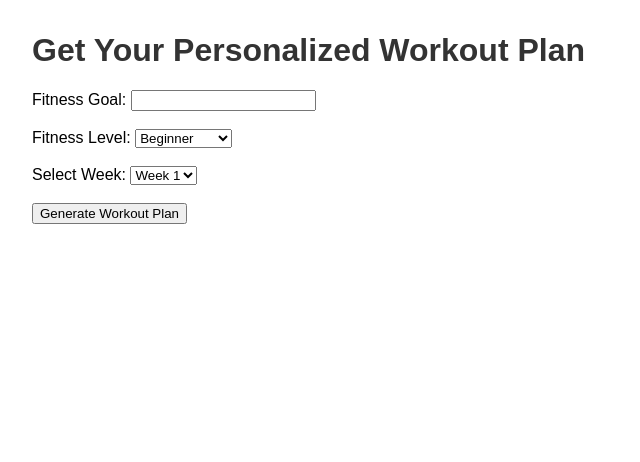
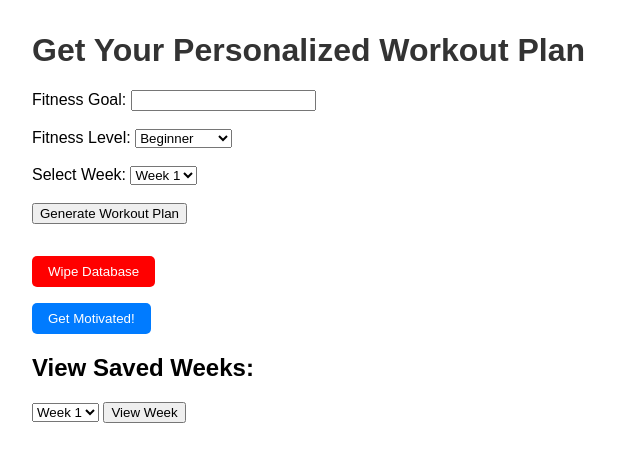
Before and after one commit to LClingner2/GAITProject, a Flask app: page / in a window 1280 px wide. Shown: the top 462 px of the page, without its empty margins (0-640 px from the left). Run offline with Flask 3, Linux system fonts and the light colour scheme.

Commit message:
added database and a text to speech button for motivational quotes

```diff
--- a/app.py
+++ b/app.py
@@ -1,7 +1,9 @@
-from flask import Flask, request, render_template
+from flask import Flask, request, render_template, redirect, url_for
+from flask_sqlalchemy import SQLAlchemy
 import openai
 import os
 from dotenv import load_dotenv
+from datetime import datetime
 
 # Load environment variables from .env file
 load_dotenv()
@@ -11,6 +13,27 @@ openai.api_key = os.getenv("OPENAI_API_KEY")
 
 # Initialize Flask app
 app = Flask(__name__)
+
+# Configure the SQLite database
+app.config['SQLALCHEMY_DATABASE_URI'] = 'sqlite:///workouts.db'
+app.config['SQLALCHEMY_TRACK_MODIFICATIONS'] = False
+db = SQLAlchemy(app)
+
+# Database model
+class WorkoutPlan(db.Model):
+    id = db.Column(db.Integer, primary_key=True)
+    goal = db.Column(db.String(100), nullable=False)
+    fitness_level = db.Column(db.String(50), nullable=False)
+    week = db.Column(db.String(20), nullable=False)
+    content = db.Column(db.Text, nullable=False)
+    created_at = db.Column(db.DateTime, default=datetime.utcnow)
+
+    def __repr__(self):
+        return f"<WorkoutPlan {self.id} - {self.week}>"
+
+# Initialize the database
+with app.app_context():
+    db.create_all()
 
 @app.route("/", methods=["GET", "POST"])
 def home():
@@ -23,31 +46,78 @@ def home():
         fitness_level = request.form.get("fitness_level")
         selected_week = request.form.get("week")
 
-        # Construct a 7-day workout plan prompt with the selected week
-        prompt = f"""
-        Generate a personalized 7-day workout plan for {selected_week} for someone whose goal is '{goal}' and whose fitness level is '{fitness_level}'.
-        Provide a plan for each day of the week (Day 1 to Day 7), including warm-ups, main exercises, and cool-downs.
-        """
+        # Ensure selected_week has a default value
+        if not selected_week:
+            selected_week = "Week 1"
 
-        try:
-            # Use ChatCompletion for chat-based models
-            response = openai.ChatCompletion.create(
-                model="gpt-4",  # Or "gpt-4"
-                messages=[
-                    {"role": "user", "content": prompt}
-                ],
-                max_tokens=700  # Ensure sufficient space for detailed plans
-            )
-            # Extract the generated workout plan
-            workout_plan = response["choices"][0]["message"]["content"].strip()
+        # Check if the workout for this week, goal, and fitness level already exists
+        existing_plan = WorkoutPlan.query.filter_by(goal=goal, fitness_level=fitness_level, week=selected_week).first()
 
-            # Split the workout plan by days using "Day X:" as the delimiter
-            daily_workouts = workout_plan.split("Day ")
-            daily_workouts = [f"Day {day.strip()}" for day in daily_workouts if day.strip()]
-        except Exception as e:
-            workout_plan = f"Error: {str(e)}"
+        if existing_plan:
+            workout_plan = existing_plan.content
+        else:
+            # Construct a 7-day workout plan prompt with the selected week
+            prompt = f"""
+            Generate a personalized 7-day workout plan for {selected_week} for someone whose goal is '{goal}' and whose fitness level is '{fitness_level}'.
+            Provide a plan for each day of the week (Day 1 to Day 7), including warm-ups, main exercises, and cool-downs.
+            """
+            try:
+                # Use ChatCompletion for chat-based models
+                response = openai.ChatCompletion.create(
+                    model="gpt-4",  # Or "gpt-4"
+                    messages=[
+                        {"role": "user", "content": prompt}
+                    ],
+                    max_tokens=700  # Ensure sufficient space for detailed plans
+                )
+                # Extract the generated workout plan
+                workout_plan = response["choices"][0]["message"]["content"].strip()
 
-    return render_template("index.html", daily_workouts=daily_workouts, selected_week=selected_week)
+                # Save the workout plan to the database
+                new_plan = WorkoutPlan(goal=goal, fitness_level=fitness_level, week=selected_week, content=workout_plan)
+                db.session.add(new_plan)
+                db.session.commit()
+
+            except Exception as e:
+                db.session.rollback()  # Roll back the session in case of an error
+                workout_plan = f"Error: {str(e)}"
+
+        # Split the workout plan by days using "Day X:" as the delimiter
+        daily_workouts = workout_plan.split("Day ")
+        daily_workouts = [f"Day {day.strip()}" for day in daily_workouts if day.strip()]
+
+    # Fetch all saved weeks for display in the dropdown
+    saved_weeks = WorkoutPlan.query.with_entities(WorkoutPlan.week).distinct().all()
+    saved_weeks = [week[0] for week in saved_weeks]
+
+    return render_template("index.html", daily_workouts=daily_workouts, selected_week=selected_week, saved_weeks=saved_weeks)
+
+@app.route("/view", methods=["GET"])
+def view_week():
+    week = request.args.get("week")
+    plan = WorkoutPlan.query.filter_by(week=week).first()
+    daily_workouts = []
+
+    if plan:
+        # Split the workout plan by days using "Day X:" as the delimiter
+        daily_workouts = plan.content.split("Day ")
+        daily_workouts = [f"Day {day.strip()}" for day in daily_workouts if day.strip()]
+
+    # Fetch all saved weeks for display in the dropdown
+    saved_weeks = WorkoutPlan.query.with_entities(WorkoutPlan.week).distinct().all()
+    saved_weeks = [week[0] for week in saved_weeks]
+
+    return render_template("index.html", daily_workouts=daily_workouts, selected_week=week, saved_weeks=saved_weeks)
+
+@app.route("/wipe", methods=["POST"])
+def wipe_database():
+    try:
+        # Delete all records from the WorkoutPlan table
+        db.session.query(WorkoutPlan).delete()
+        db.session.commit()
+    except Exception as e:
+        db.session.rollback()
+    return redirect(url_for("home"))
 
 if __name__ == "__main__":
     app.run(debug=True)
--- a/templates/index.html
+++ b/templates/index.html
@@ -27,6 +27,24 @@
             margin: 0.5rem 0;
             line-height: 1.5;
         }
+        .wipe-button {
+            background-color: red;
+            color: white;
+            padding: 0.5rem 1rem;
+            border: none;
+            border-radius: 5px;
+            cursor: pointer;
+            margin-top: 2rem;
+        }
+        .tts-button {
+            background-color: #007bff;
+            color: white;
+            padding: 0.5rem 1rem;
+            border: none;
+            border-radius: 5px;
+            cursor: pointer;
+            margin-top: 1rem;
+        }
     </style>
 </head>
 <body>
@@ -53,6 +71,24 @@
         <button type="submit">Generate Workout Plan</button>
     </form>
 
+    <form action="{{ url_for('wipe_database') }}" method="POST">
+        <button type="submit" class="wipe-button">Wipe Database</button>
+    </form>
+
+    <button class="tts-button" onclick="playMotivationalQuote()">Get Motivated!</button>
+
+    {% if saved_weeks %}
+        <h2>View Saved Weeks:</h2>
+        <form method="GET" action="{{ url_for('view_week') }}">
+            <select name="week">
+                {% for week in saved_weeks %}
+                    <option value="{{ week }}">{{ week }}</option>
+                {% endfor %}
+            </select>
+            <button type="submit">View Week</button>
+        </form>
+    {% endif %}
+
     {% if daily_workouts %}
         <h2>Your Personalized {{ selected_week }} Workout Plan:</h2>
         {% for day in daily_workouts %}
@@ -67,5 +103,30 @@
             </div>
         {% endfor %}
     {% endif %}
+
+    <script>
+        function playMotivationalQuote() {
+            const quotes = [
+                "You are stronger than you think. Keep pushing!",
+                "Every workout counts. Give it your all!",
+                "Success starts with self-discipline.",
+                "Don't limit your challenges. Challenge your limits!",
+                "Believe in yourself and all that you are.",
+                "The pain you feel today will be the strength you feel tomorrow."
+            ];
+
+            // Select a random quote
+            const randomQuote = quotes[Math.floor(Math.random() * quotes.length)];
+
+            // Use the Web Speech API for text-to-speech
+            const utterance = new SpeechSynthesisUtterance(randomQuote);
+            utterance.lang = 'en-US';
+            utterance.rate = 1.0;
+            utterance.pitch = 1.0;
+
+            // Speak the quote
+            window.speechSynthesis.speak(utterance);
+        }
+    </script>
 </body>
 </html>
```
Also changed, not shown: instance/workouts.db (added).
